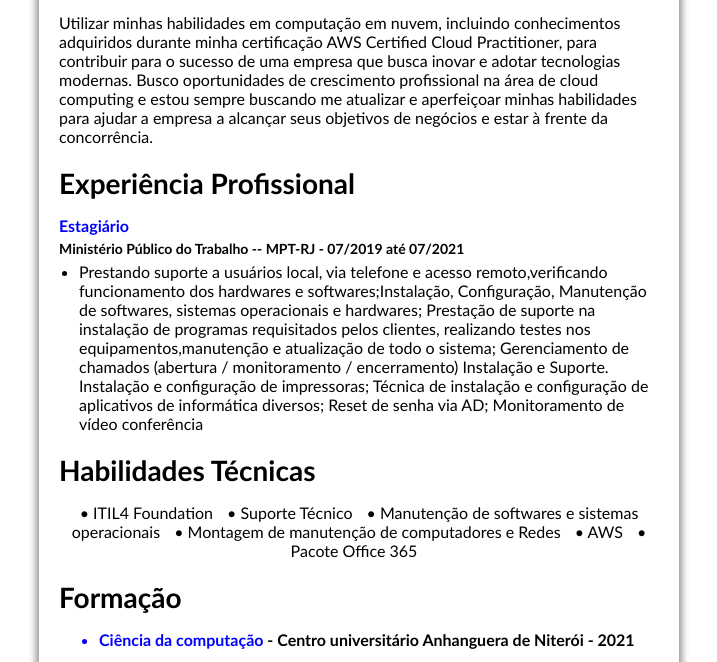
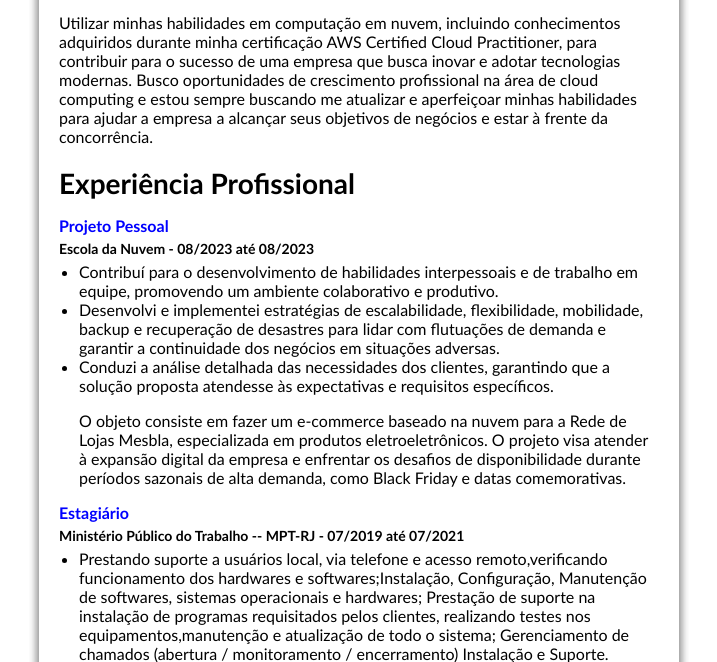
Before and after one commit to brianmonteiro54/Site_de_curriculo, a plain HTML site: page curriculo/cv_brian.html in a window 1280 px wide. Shown: the part 147-809 px from the top of the page, without its empty margins (281-998 px from the left). Drawn offline with Linux system fonts and the light colour scheme.

Commit message:
Update cv_brian.html

```diff
--- a/curriculo/cv_brian.html
+++ b/curriculo/cv_brian.html
@@ -39,6 +39,21 @@
       <h2 class="section-heading">Experiência Profissional</h2>
       <ul class="experience-list">
         <li>
+          <p class="position">Projeto Pessoal</p>
+          <p class="company">Escola da Nuvem - 08/2023 até 08/2023</p>
+          <ul class="responsibilities">
+            <li>
+              Contribuí para o desenvolvimento de habilidades interpessoais e de trabalho em equipe, promovendo um ambiente colaborativo e produtivo.
+            </li>
+            <li>Desenvolvi e implementei estratégias de escalabilidade, flexibilidade, mobilidade, backup e recuperação de desastres para lidar com flutuações de demanda e garantir a continuidade dos negócios em situações adversas.</li>
+          <li>Conduzi a análise detalhada das necessidades dos clientes, garantindo que a solução proposta atendesse às expectativas e requisitos específicos.</li>
+          <p>O objeto consiste em fazer um e-commerce baseado na nuvem para a Rede de Lojas Mesbla, especializada em produtos eletroeletrônicos. O projeto visa atender à expansão digital da empresa e enfrentar os desafios de disponibilidade durante períodos sazonais de alta demanda, como Black Friday e datas comemorativas.</p>
+          </ul>
+        </li>
+          </ul>
+
+      <ul class="experience-list">
+        <li>
           <p class="position">Estagiário</p>
           <p class="company">Ministério Público do Trabalho -- MPT-RJ - 07/2019 até 07/2021</p>
           <ul class="responsibilities">
@@ -54,7 +69,9 @@
               Reset de senha via AD; Monitoramento de vídeo conferência
             </li>
           </ul>
-        </ul>
+        </li>
+          </ul>
+
 
 
 
```
